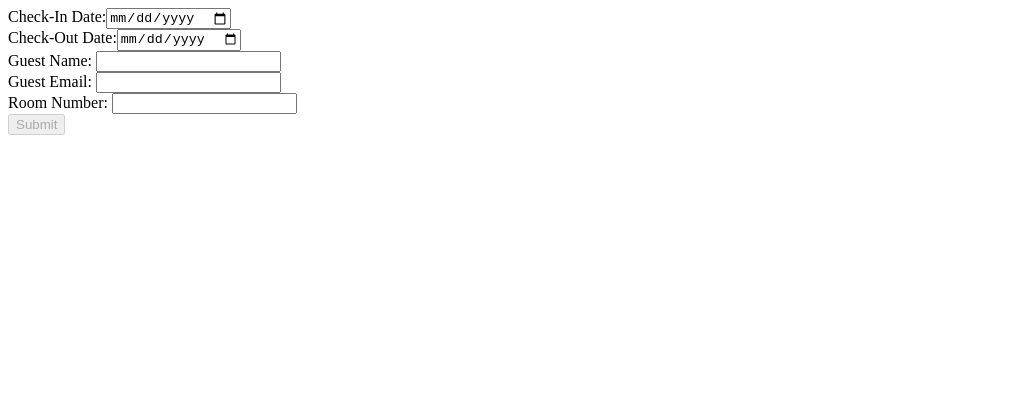
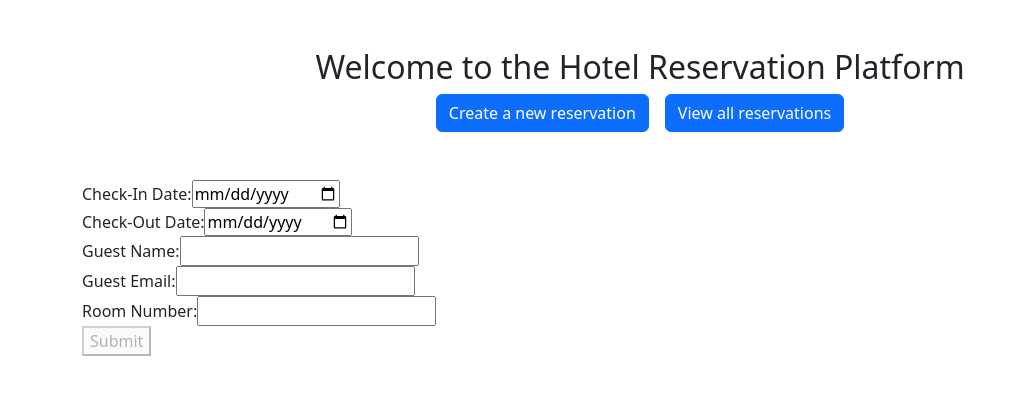
Before and after one commit to DilaraAsl/hotel-reservation-app, an Angular app: page /new in a window 1280 px wide. Shown: the top 394 px of the page, without its empty margins (0-1018 px from the left). Built offline with nearby package versions, Linux system fonts and the light colour scheme.

Commit message:
update reservation works, bootstrap added

```diff
--- a/angular.json
+++ b/angular.json
@@ -35,9 +35,12 @@
               "src/assets"
             ],
             "styles": [
-              "src/styles.css"
+              "src/styles.css",
+              "node_modules/bootstrap/dist/css/bootstrap.min.css"
             ],
-            "scripts": [],
+            "scripts": [
+              "node_modules/bootstrap/dist/js/bootstrap.min.js"
+            ],
             "server": "src/main.server.ts",
             "prerender": true,
             "ssr": {
--- a/package.json
+++ b/package.json
@@ -21,6 +21,7 @@
     "@angular/platform-server": "^17.0.0",
     "@angular/router": "^17.0.0",
     "@angular/ssr": "^17.0.7",
+    "bootstrap": "5.3",
     "express": "^4.18.2",
     "rxjs": "~7.8.0",
     "tslib": "^2.3.0",
--- a/src/app/app.component.html
+++ b/src/app/app.component.html
@@ -1 +1,3 @@
-<router-outlet></router-outlet>
+<div class="container">
+    <router-outlet></router-outlet>
+</div>
--- a/src/app/app.module.ts
+++ b/src/app/app.module.ts
@@ -1,10 +1,11 @@
 import { NgModule } from '@angular/core';
 import { BrowserModule, provideClientHydration } from '@angular/platform-browser';
-import { HttpClientModule } from '@angular/common/http';
+import { HttpClientModule,HttpClient } from '@angular/common/http';
 import { AppRoutingModule } from './app-routing.module';
 import { AppComponent } from './app.component';
 import { HomeModule } from './home/home.module';
 import { ReservationModule } from './reservation/reservation.module';
+
 @NgModule({
   declarations: [
     AppComponent
@@ -17,7 +18,7 @@ import { ReservationModule } from './reservation/reservation.module';
     HttpClientModule
   ],
   providers: [
-    provideClientHydration()
+    provideClientHydration(),HttpClient
   ],
   bootstrap: [AppComponent]
 })
--- a/src/app/home/home.component.html
+++ b/src/app/home/home.component.html
@@ -1,11 +1,11 @@
-<div>
+<div class="text-center my-5">
     <h2>
         Welcome to the Hotel Reservation Platform
     </h2>
-    <button [routerLink]="['/new']">
+    <button class="btn btn-primary mx-2"[routerLink]="['/new']">
         Create a new reservation
     </button>
-    <button [routerLink]="['/list']">
+    <button class="btn btn-primary mx-2"   [routerLink]="['/list']">
         View all reservations
     </button>
 </div>
--- a/src/app/home/home.module.ts
+++ b/src/app/home/home.module.ts
@@ -9,7 +9,11 @@ import { RouterModule } from '@angular/router';
     HomeComponent
   ],
   imports: [
-    CommonModule,RouterModule
+    CommonModule,
+    RouterModule
+  ], // we have to export the Home component so that reservation module can use it
+  exports: [
+    HomeComponent
   ]
 })
 export class HomeModule { }
--- a/src/app/reservation-form/reservation-form.component.html
+++ b/src/app/reservation-form/reservation-form.component.html
@@ -1,3 +1,4 @@
+<app-home></app-home>
 <form [formGroup]="reservationForm" (ngSubmit)="onSubmit()">
 
     <div>
--- a/src/app/reservation-form/reservation-form.component.ts
+++ b/src/app/reservation-form/reservation-form.component.ts
@@ -9,41 +9,96 @@ import { Router,ActivatedRoute } from '@angular/router'; // activatedroute allow
   styleUrl: './reservation-form.component.css'
 })
 export class ReservationFormComponent implements OnInit{
-// inject FormBuilder
+  // inject FormBuilder
   constructor(private formBuilder:FormBuilder,
     private reservationService:ReservationService,
     private router: Router,
     private activatedRoute: ActivatedRoute ){
 
   }
+  // ngOnInit(): void {
+  //   this.reservationForm=this.formBuilder.group({
+  //     checkInDate: ['',Validators.required], // sets the initial value and the validator- check in date cannot be empty
+  //     checkOutDate: ['',Validators.required],
+  //     guestName: ['',[Validators.required,Validators.minLength(2)]],// array for validators which also checks the minLength
+  //     guestEmail: ['',[Validators.required,Validators.email]], // create an erray which also checks the  email if it is real
+  //     roomNumber: ['',Validators.required]
+  //        }
+  //     )
+  //     // this.activatedRoute.snapshot.paramMap.get('id') expects string - the pathvariable is a string
+  //     let idString= this.activatedRoute.snapshot.paramMap.get('id');
+  //     if(idString){
+  //       let id = +idString; // or parseInt(idString, 10);
+  //       if(!isNaN(id)){// The conversion to number was successful, and id is a valid number.
+  //       let reservation=this.reservationService.getReservationById(id).subscribe(
+  //         (savedReservation: ReservationDto) => {
+  //           console.log('Reservation saved successfully:', savedReservation);
+  //           this.reservationForm.patchValue(savedReservation);
+  //         },
+  //         (error) => {
+  //           console.error('Error saving reservation:', error);
+  //         }
+  //       );
+  //       // if(reservation)
+  //       // this.reservationForm.patchValue(reservation);
+  //     }
+  //     }
+  // }
   ngOnInit(): void {
-    this.reservationForm=this.formBuilder.group({
-      checkInDate: ['',Validators.required], // sets the initial value and the validator- check in date cannot be empty
-      checkOutDate: ['',Validators.required],
-      guestName: ['',[Validators.required,Validators.minLength(2)]],// array for validators which also checks the minLength
-      guestEmail: ['',[Validators.required,Validators.email]], // create an erray which also checks the  email if it is real
-      roomNumber: ['',Validators.required]
-         }
-      )
-// this.activatedRoute.snapshot.paramMap.get('id') expects string - the pathvariable is a string
-      let idString= this.activatedRoute.snapshot.paramMap.get('id');
-      if(idString){
-        let id = +idString; // or parseInt(idString, 10);
-        if(!isNaN(id)){// The conversion to number was successful, and id is a valid number.
-        let reservation=this.reservationService.getReservationById(id);
-        if(reservation)
-        this.reservationForm.patchValue(reservation);
+    this.reservationForm = this.formBuilder.group({
+      checkInDate: ['', Validators.required],
+      checkOutDate: ['', Validators.required],
+      guestName: ['', [Validators.required, Validators.minLength(2)]],
+      guestEmail: ['', [Validators.required, Validators.email]],
+      roomNumber: ['', Validators.required],
+    });
+    // read the parameter and convert it to numeric value
+    let idString = this.activatedRoute.snapshot.paramMap.get('id');
+    if (idString) {
+      let id = +idString;
+      if (!isNaN(id)) {
+        this.reservationService.getReservationById(id).subscribe(
+          (savedReservation: ReservationDto) => {
+            console.log('Reservation retrieved successfully:', savedReservation);
+            // Move the patchValue inside the subscription
+            this.reservationForm.patchValue(savedReservation);
+          },
+          (error) => {
+            console.error('Error retrieving reservation:', error);
+          }
+        );
       }
-      }
+    }
   }
 
   reservationForm: FormGroup= new FormGroup({});
 
   onSubmit(){
     if(this.reservationForm.valid){
+
       console.log("valid");
       //reservationForm.value => reservation obj
+
+      let idString = this.activatedRoute.snapshot.paramMap.get('id');
+    if (idString) {
+      let id = +idString;
+      if (!isNaN(id)) {
+        this.reservationService.getReservationById(id).subscribe(
+          (savedReservation: ReservationDto) => {
+            console.log('Reservation retrieved successfully:', savedReservation);
+            // Move the patchValue inside the subscription
+            this.reservationForm.patchValue(savedReservation);
+          },
+          (error) => {
+            console.error('Error retrieving reservation:', error);
+          }
+        );
+        window.alert("Reservation successfully updated!!!");
+      }
+    }
+    else{
       let newReservation: ReservationDto=this.reservationForm.value;
+
       this.reservationService.addReserVation(newReservation).subscribe(
         (savedReservation: ReservationDto) => {
           console.log('Reservation saved successfully:', savedReservation);
@@ -51,8 +106,12 @@ export class ReservationFormComponent implements OnInit{
         (error) => {
           console.error('Error saving reservation:', error);
         }
+
+
       );
-      window.alert("Reservation successfully saved!!!")
+      window.alert("Reservation successfully saved!!!");
+    }
+
       // this.reservationForm.reset();
       //redirecting the user to list
       this.router.navigate(['/list']);
--- a/src/app/reservation-list/reservation-list.component.html
+++ b/src/app/reservation-list/reservation-list.component.html
@@ -1,4 +1,4 @@
-
+<app-home></app-home>
 <div class="container">
 
     <h2 class="text-center mt-5"> Reservations</h2>
--- a/src/app/reservation/reservation.module.ts
+++ b/src/app/reservation/reservation.module.ts
@@ -4,6 +4,7 @@ import { ReservationFormComponent } from '../reservation-form/reservation-form.c
 import { ReservationListComponent } from '../reservation-list/reservation-list.component';
 import { FormsModule, ReactiveFormsModule } from '@angular/forms';
 import { RouterModule } from '@angular/router';
+import { HomeModule } from '../home/home.module';
 
 
 
@@ -13,7 +14,11 @@ import { RouterModule } from '@angular/router';
     ReservationListComponent
   ],
   imports: [
-    CommonModule,FormsModule,ReactiveFormsModule,RouterModule
+    CommonModule,
+    FormsModule,
+    ReactiveFormsModule,
+    RouterModule,
+    HomeModule
   ]
 })
 export class ReservationModule { }
--- a/src/app/reservation/reservation.service.ts
+++ b/src/app/reservation/reservation.service.ts
@@ -28,7 +28,7 @@ export class ReservationService {
    // Use the backticks (`) for template literals and interpolate the id
   return this.http.get<ReservationDto>(`${this.apiUrl}/${id}`).pipe(
     catchError((error) => {
-      console.error('Error saving reservation:', error);
+      console.error('Error getting reservation:', error);
       throw error;
     })
   );
```
Also changed, not shown: src/styles.css (line endings or trailing spaces), 1 other file (tests, documents, lock files or other folders).
